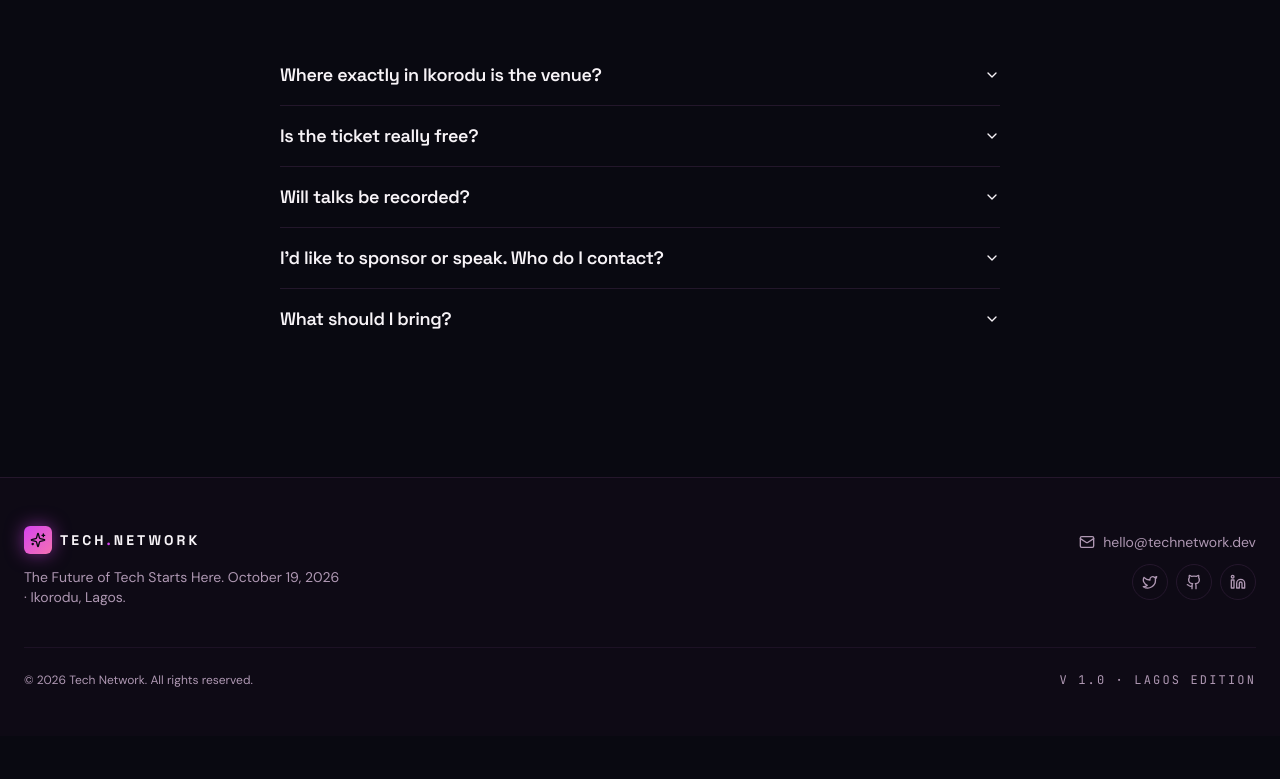
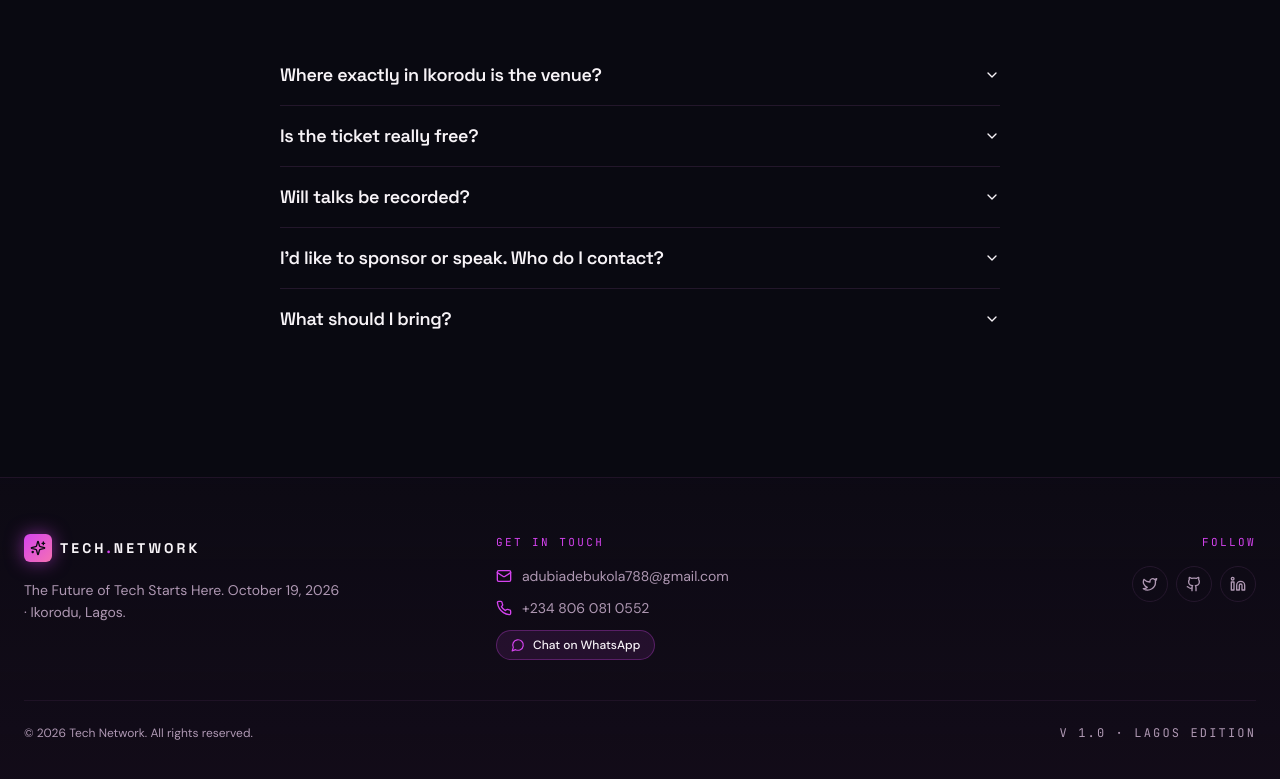
Before and after one commit to sisterbeee/technetworkevent, a React (Vite) app: page / in a window 1280 px wide. Shown: the part 4188-4967 px from the top of the page. Before the commit the page ends 4924 px from the top, so only its background shows below. Built offline with nearby package versions, Linux system fonts and the light colour scheme; the HTML template or start-up script is replaced by a standard one.

Commit message:
Changes
Co-authored-by: sisterbeee <213426539+sisterbeee@users.noreply.github.com>

```diff
--- a/src/pages/Landing.tsx
+++ b/src/pages/Landing.tsx
@@ -540,23 +540,48 @@ function FAQSection() {
 
 function Footer() {
   return (
-    <footer className="relative border-t border-border/60 bg-card/30 py-12">
-      <div className="mx-auto flex max-w-7xl flex-col items-start justify-between gap-8 px-4 sm:px-6 md:flex-row md:items-center">
+    <footer className="relative border-t border-border/40 bg-gradient-to-b from-card/20 to-card/50 py-14">
+      <div className="mx-auto grid max-w-7xl gap-10 px-4 sm:px-6 md:grid-cols-[1.2fr_1fr_1fr]">
         <div>
           <Wordmark />
-          <p className="mt-3 max-w-xs text-sm text-muted-foreground">
+          <p className="mt-4 max-w-xs text-sm leading-relaxed text-muted-foreground">
             {EVENT_TAGLINE}. {EVENT_DATE_LABEL} · {EVENT_LOCATION}.
           </p>
         </div>
 
-        <div className="flex flex-col gap-3 text-sm md:items-end">
-          <a
-            href="mailto:hello@technetwork.dev"
-            className="inline-flex items-center gap-2 text-muted-foreground transition-colors hover:text-foreground"
-          >
-            <Mail className="h-4 w-4" /> hello@technetwork.dev
-          </a>
-          <div className="flex items-center gap-2">
+        <div>
+          <p className="font-mono-tech text-[11px] uppercase tracking-[0.22em] text-primary">
+            Get in touch
+          </p>
+          <div className="mt-4 flex flex-col gap-3 text-sm">
+            <a
+              href={`mailto:${CONTACT_EMAIL}`}
+              className="inline-flex items-center gap-2.5 text-muted-foreground transition-colors hover:text-foreground"
+            >
+              <Mail className="h-4 w-4 text-primary" /> {CONTACT_EMAIL}
+            </a>
+            <a
+              href={`tel:${CONTACT_PHONE_TEL}`}
+              className="inline-flex items-center gap-2.5 text-muted-foreground transition-colors hover:text-foreground"
+            >
+              <Phone className="h-4 w-4 text-primary" /> {CONTACT_PHONE_DISPLAY}
+            </a>
+            <a
+              href={WHATSAPP_URL}
+              target="_blank"
+              rel="noopener noreferrer"
+              className="inline-flex w-fit items-center gap-2 rounded-full border border-primary/30 bg-primary/10 px-3.5 py-1.5 text-xs font-medium text-foreground transition-all hover:border-primary/60 hover:shadow-[0_0_18px_hsl(var(--primary)/0.4)]"
+            >
+              <MessageCircle className="h-3.5 w-3.5 text-primary" /> Chat on WhatsApp
+            </a>
+          </div>
+        </div>
+
+        <div className="md:text-right">
+          <p className="font-mono-tech text-[11px] uppercase tracking-[0.22em] text-primary">
+            Follow
+          </p>
+          <div className="mt-4 flex items-center gap-2 md:justify-end">
             {[
               { Icon: Twitter, href: "#" },
               { Icon: Github, href: "#" },
```
